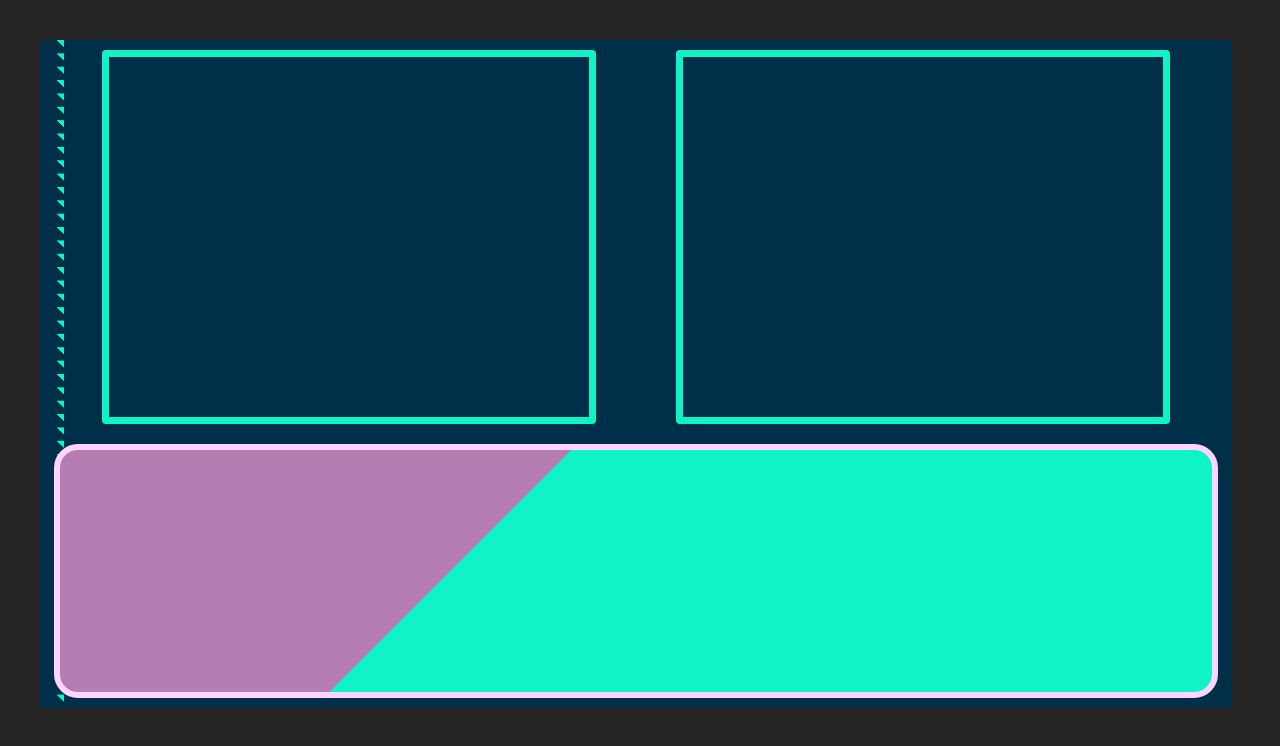
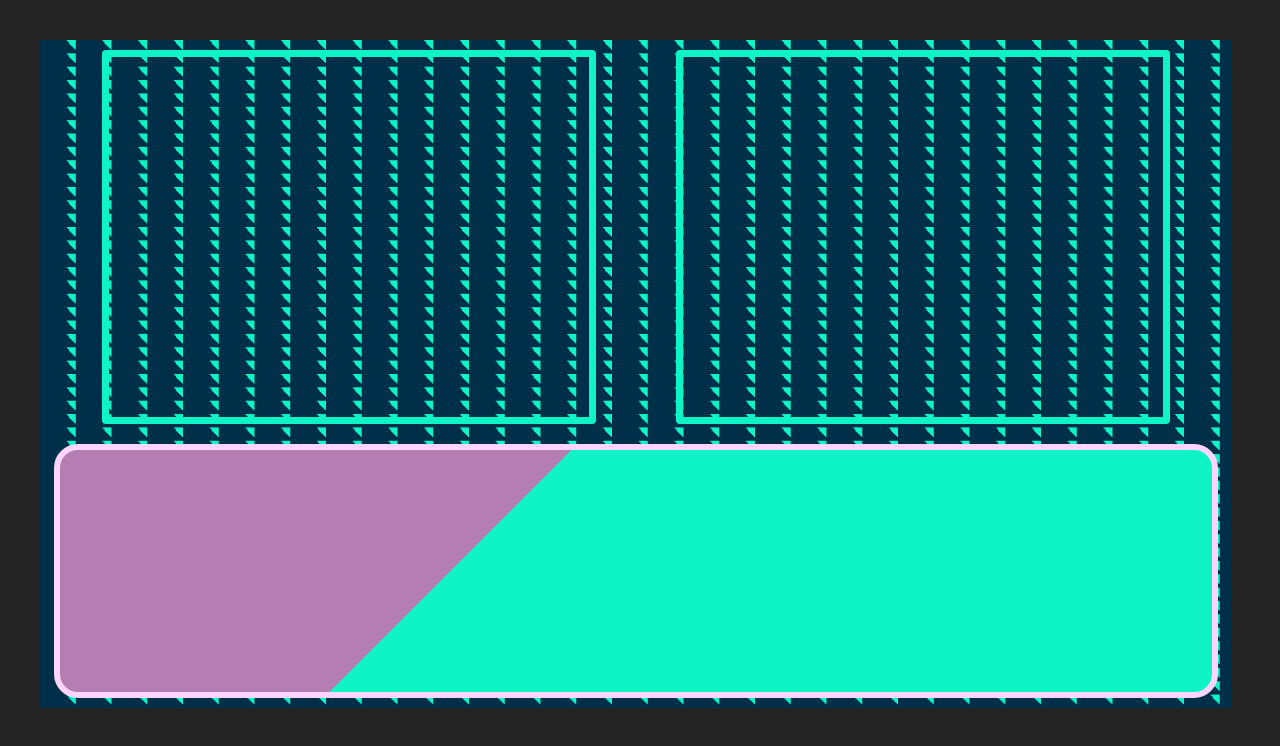
Before and after one commit to TaoMaru/couch-overlay, a React (Vite) app: page / in a window 1280 px wide. Shown: the top 746 px of the page. Built offline with nearby package versions, Linux system fonts and the light colour scheme.

Commit message:
add triangle svg in assets

```diff
--- a/src/App.css
+++ b/src/App.css
@@ -17,8 +17,8 @@
   background-image:
   linear-gradient(45deg, var(--prussian-blue) 10%, var(--prussian-blue) 80%, var(--aquamarine) 80%, var(--aquamarine) 85%);
   /* background-position: top; */
-  background-size: 2% 2%;
-  background-repeat: repeat-y;
+  background-size: 3% 2%;
+  background-repeat: repeat;
 
   /* background-image: linear-gradient(to bottom, var(--prussian-blue) 0 10%, var(--aquamarine) 0%);
   background-position: left;
```
Also changed, not shown: src/assets/images/triangle.svg (added).
